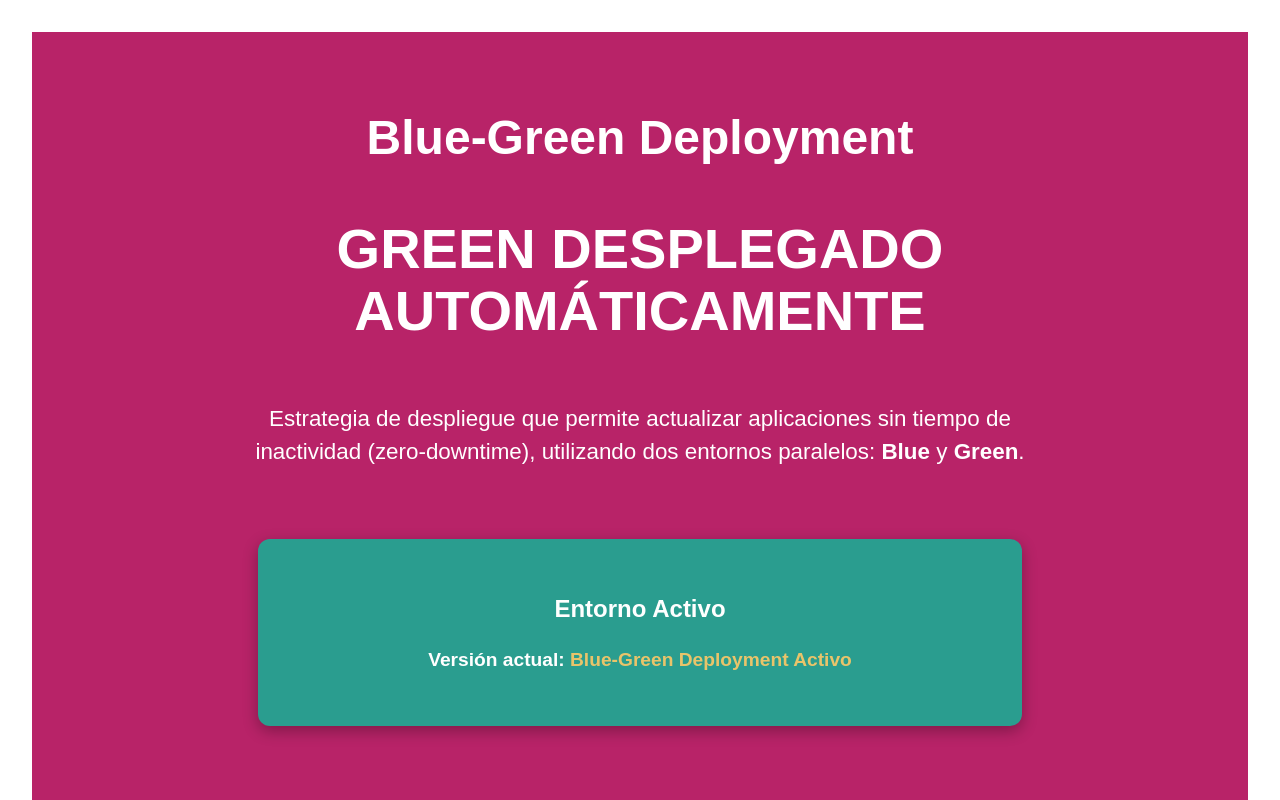
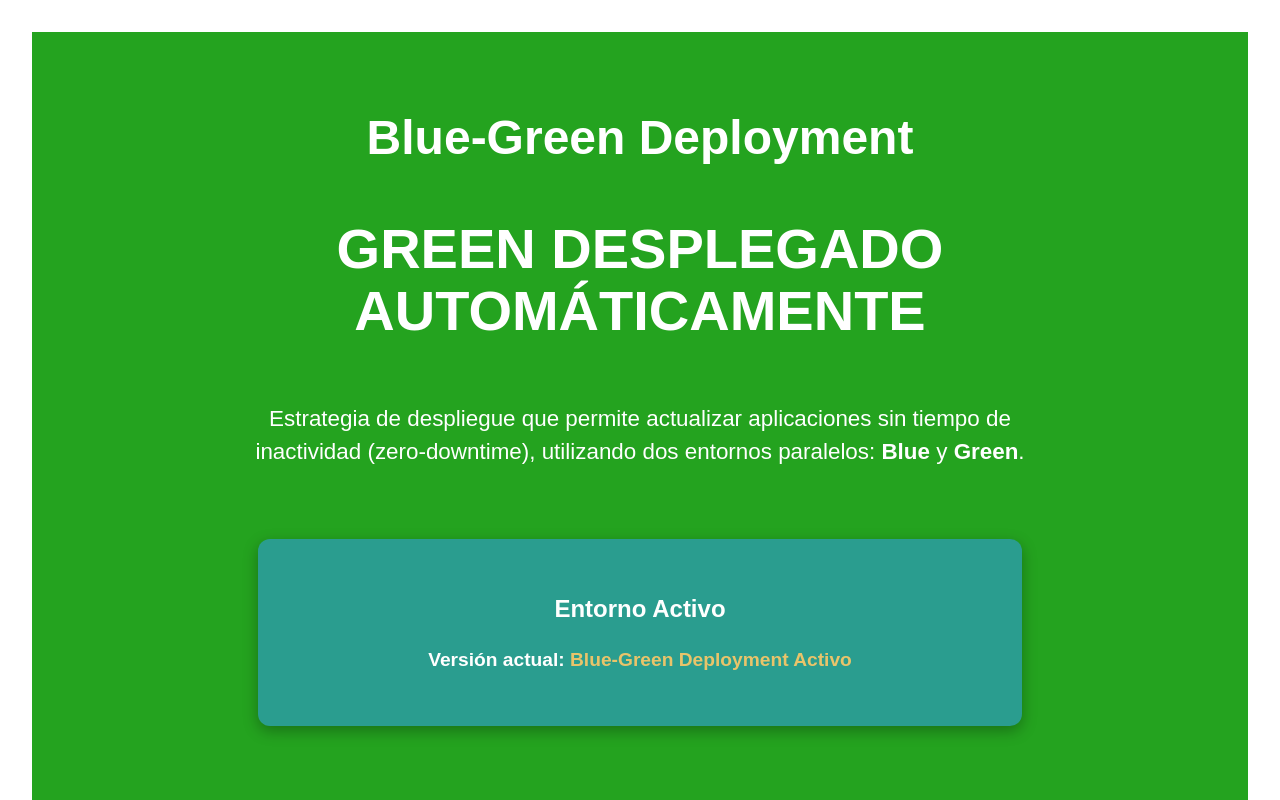
Before and after one commit to Valeria-Miguel/blue-green, a React (Vite) app: page / in a window 1280 px wide. Shown: the top 800 px of the page. Built offline with nearby package versions, Linux system fonts and the light colour scheme.

Commit message:
prueba final: fondo rosa fuerte

```diff
--- a/src/App.jsx
+++ b/src/App.jsx
@@ -7,7 +7,7 @@ function App() {
   return (
     <div style={{
       minHeight: "100vh",
-      background: "#b82368ff",
+      background: "#24a31fff",
       padding: "3rem",
       color: "white",
       fontFamily: "Arial",
```
